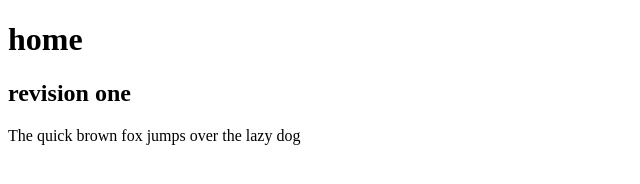
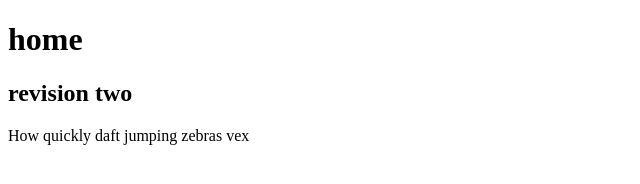
Before and after one commit to balaboon/test, a plain HTML site: page index.html in a window 1280 px wide. Shown: the full height of the page, 0-640 px from the left. Drawn offline with Linux system fonts and the light colour scheme.

Commit message:
revision two

```diff
--- a/index.html
+++ b/index.html
@@ -7,7 +7,7 @@
 
 <body>
 <h1>home</h1>
-<h2>revision one</h2>
-<p>The quick brown fox jumps over the lazy dog</p>
+<h2>revision two</h2>
+<p>How quickly daft jumping zebras vex</p>
 </body>
 </html>
```
